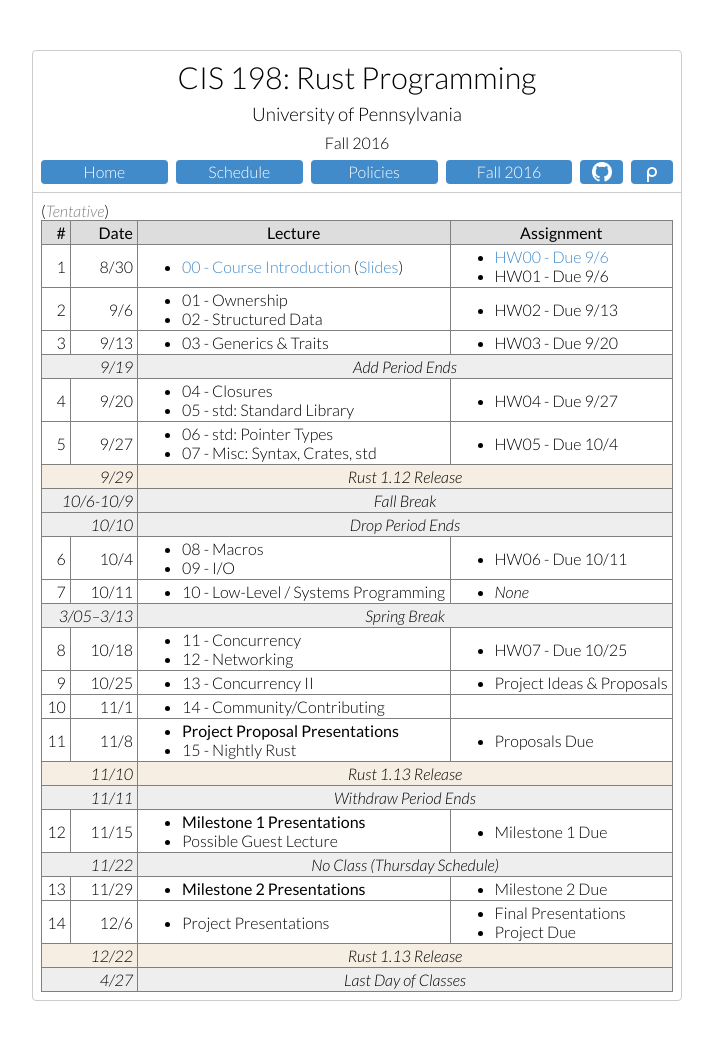
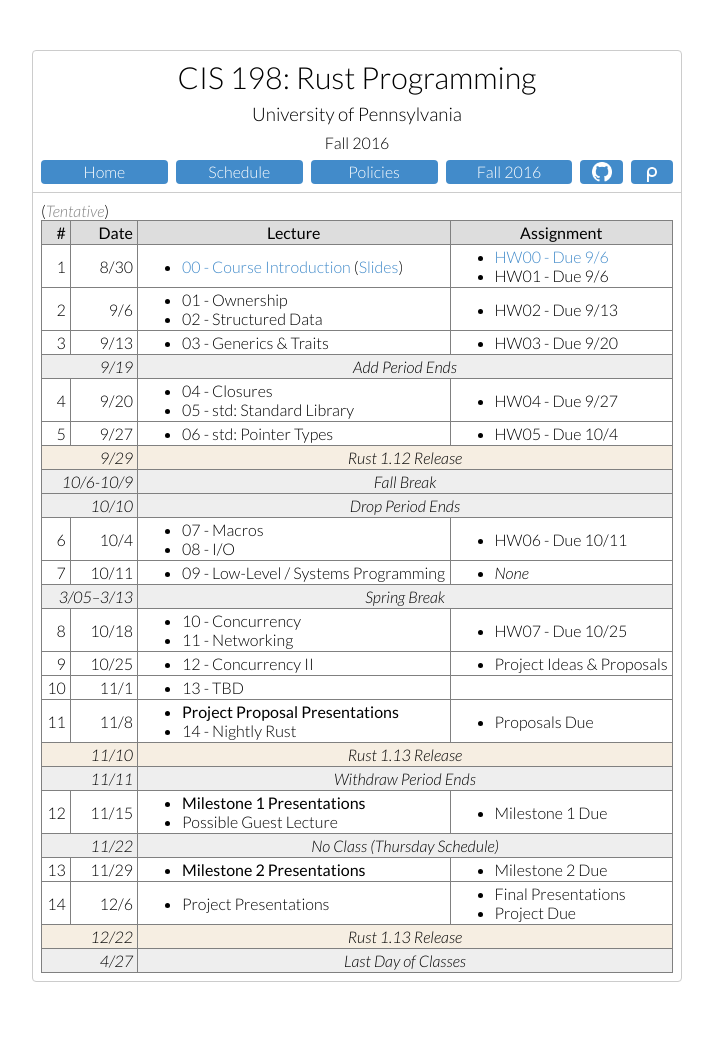
Before and after one commit to cis198-2016f/cis198-2016f.github.io, a Jekyll site: the page built from schedule/index.html, in a window 1280 px wide. Shown: the whole page, without its empty margins (283-996 px from the left). Built offline with Jekyll 4.4.1, drawn with Linux system fonts in a browser that asks for light colours; some of the changed lines change nothing that is shown.

Commit message:
Consolidate lecture

```diff
--- a/schedule/index.html
+++ b/schedule/index.html
@@ -119,7 +119,6 @@ permalink: /schedule/
             <td>
           <ul>
             <li> 06 - std: Pointer Types</a>
-            <li> 07 - Misc: Syntax, Crates, std</a>
           </ul>
         <td>
           <ul>
@@ -136,8 +135,8 @@ permalink: /schedule/
         <td>6 <td>10/4
         <td>
           <ul>
-            <li> 08 - Macros</a>
-            <li> 09 - I/O</a>
+            <li> 07 - Macros</a>
+            <li> 08 - I/O</a>
           </ul>
         <td>
           <ul>
@@ -148,7 +147,7 @@ permalink: /schedule/
         <td>7 <td>10/11
         <td>
           <ul>
-            <li> 10 - Low-Level / Systems Programming</a>
+            <li> 09 - Low-Level / Systems Programming</a>
           </ul>
         <td>
           <ul>
@@ -161,8 +160,8 @@ permalink: /schedule/
         <td>8 <td>10/18
         <td>
           <ul>
-            <li> 11 - Concurrency</a>
-            <li> 12 - Networking</a>
+            <li> 10 - Concurrency</a>
+            <li> 11 - Networking</a>
           </ul>
         <td>
           <ul>
@@ -173,7 +172,7 @@ permalink: /schedule/
         <td>9 <td>10/25
             <td>
           <ul>
-            <li> 13 - Concurrency II</a>
+            <li> 12 - Concurrency II</a>
           </ul>
         <td>
           <ul>
@@ -184,7 +183,7 @@ permalink: /schedule/
         <td>10 <td>11/1
         <td>
           <ul>
-            <li> 14 - Community/Contributing</a>
+            <li> 13 - TBD</a>
           </ul>
         <td>
 
@@ -193,7 +192,7 @@ permalink: /schedule/
         <td>
           <ul>
             <li><strong>Project Proposal Presentations</strong>
-            <li> 15 - Nightly Rust</a>
+            <li> 14 - Nightly Rust</a>
           </ul>
         <td>
           <ul>
```
